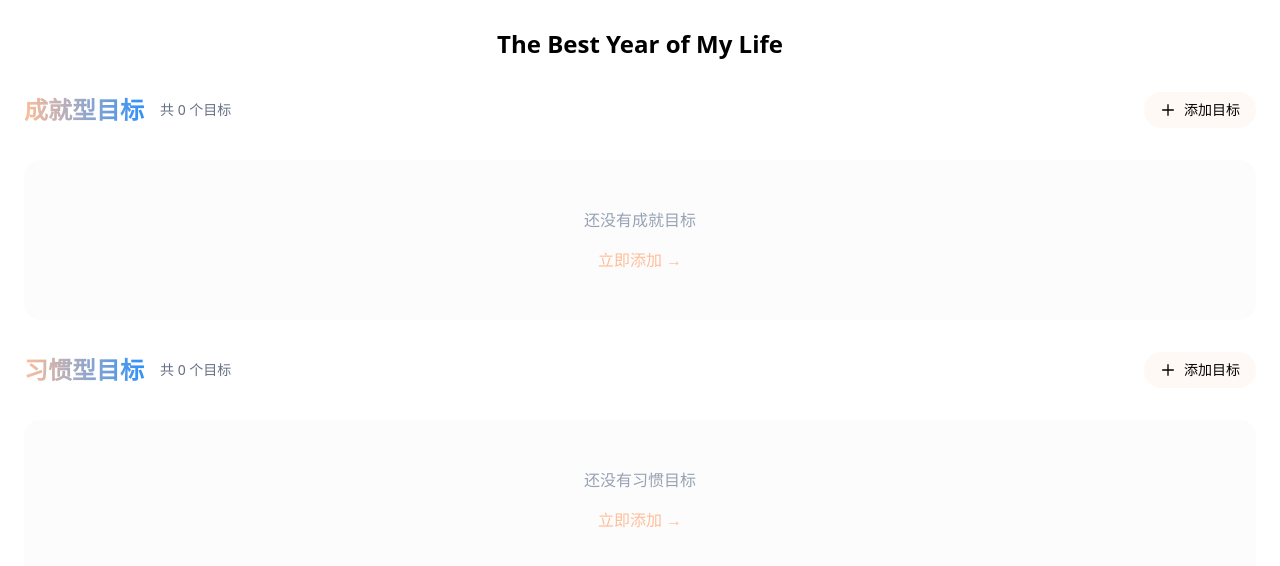
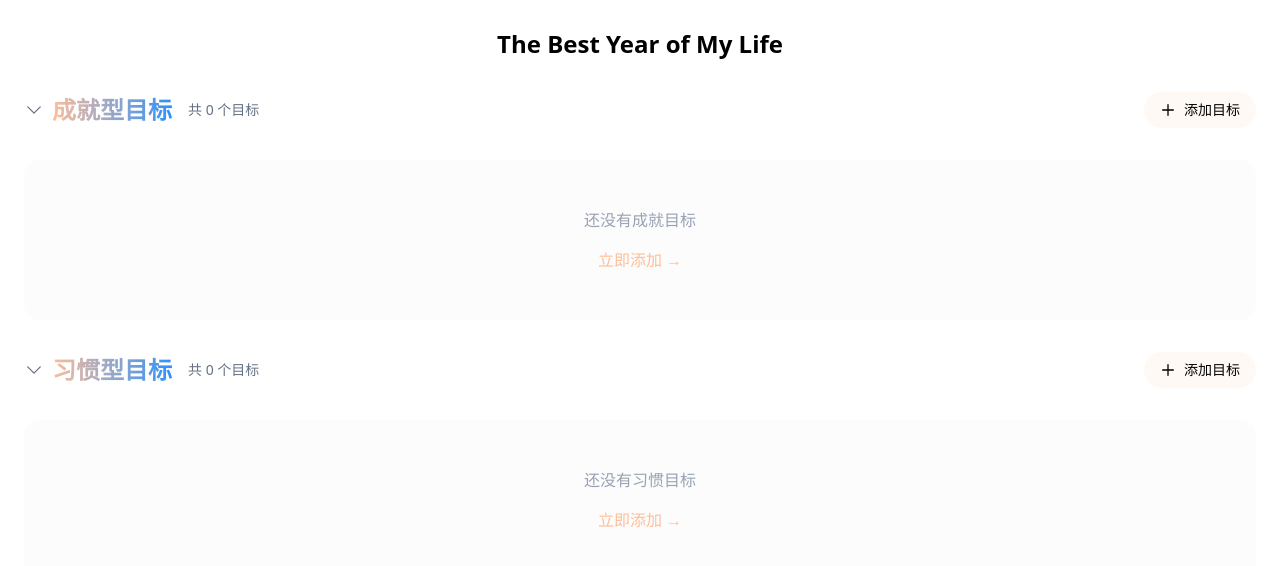
Before and after one commit to adcwa/bestplan, a Next.js app: page / in a window 1280 px wide. Shown: the top 566 px of the page. Built offline with nearby package versions, Linux system fonts and the light colour scheme.

Commit message:
成就型目标和习惯目标支持分组折叠

```diff
--- a/src/components/GoalList.tsx
+++ b/src/components/GoalList.tsx
@@ -344,6 +344,8 @@ export const GoalList: React.FC<Props> = ({
   onEditEvent,
   onUpdateNextSteps
 }) => {
+  const [isExpanded, setIsExpanded] = useState(true);
+
   return (
     <motion.div
       className="space-y-8 relative"
@@ -351,12 +353,25 @@ export const GoalList: React.FC<Props> = ({
       initial="initial"
       animate="animate"
     >
-      {/* 标题区域优化 */}
-      <div className="flex items-center justify-between mb-8">
+      {/* 标题区域优化 - 添加折叠功能 */}
+      <div
+        className="flex items-center justify-between mb-8 cursor-pointer group"
+        onClick={() => setIsExpanded(!isExpanded)}
+        role="button"
+        tabIndex={0}
+        onKeyDown={(e) => e.key === 'Enter' && setIsExpanded(!isExpanded)}
+      >
         <div className="flex items-center gap-4">
+          <div className="flex items-center gap-2">
+            <ChevronDownIcon
+              className={`w-5 h-5 text-neutral-500 transition-transform duration-200 ${
+                isExpanded ? 'rotate-0' : '-rotate-90'
+              }`}
+            />
             <h2 className="text-2xl font-bold bg-gradient-to-r from-primary to-secondary bg-clip-text text-transparent">
               {title}
             </h2>
+          </div>
           <div className="text-sm text-neutral-500">
             共 {goals.length} 个目标
           </div>
@@ -365,7 +380,10 @@ export const GoalList: React.FC<Props> = ({
           <motion.button
             whileHover={{ scale: 1.05, backgroundColor: 'rgb(var(--color-primary))' }}
             whileTap={{ scale: 0.95 }}
-            onClick={() => onAddGoal(type)}
+            onClick={(e) => {
+              e.stopPropagation(); // 防止触发折叠
+              onAddGoal(type);
+            }}
             className="flex items-center gap-2 px-4 py-2 rounded-full bg-primary/10 hover:text-white transition-all duration-300"
           >
             <PlusIcon className="w-4 h-4" />
@@ -374,7 +392,20 @@ export const GoalList: React.FC<Props> = ({
         )}
       </div>
 
-      {/* 目标卡片网格 */}
+      {/* 修改目标卡片网格的动画实现 */}
+      <motion.div
+        animate={{
+          height: isExpanded ? 'auto' : 0,
+          opacity: isExpanded ? 1 : 0,
+          marginTop: isExpanded ? '2rem' : 0
+        }}
+        initial={false}
+        transition={{
+          duration: 0.3,
+          ease: 'easeInOut'
+        }}
+        className="overflow-hidden"
+      >
         <div className="grid gap-8">
           {goals.length === 0 ? (
             <motion.div
@@ -382,7 +413,9 @@ export const GoalList: React.FC<Props> = ({
               animate={{ opacity: 1 }}
               className="text-center py-12 bg-neutral-50/50 rounded-2xl"
             >
-            <div className="text-neutral-400 mb-4">还没有{type === 'achievement' ? '成就' : '习惯'}目标</div>
+              <div className="text-neutral-400 mb-4">
+                还没有{type === 'achievement' ? '成就' : '习惯'}目标
+              </div>
               <motion.button
                 whileHover={{ scale: 1.05 }}
                 whileTap={{ scale: 0.95 }}
@@ -407,6 +440,7 @@ export const GoalList: React.FC<Props> = ({
           )}
         </div>
       </motion.div>
+    </motion.div>
   );
 };
 
```
Lines whose indentation alone changed are shown as unchanged.
